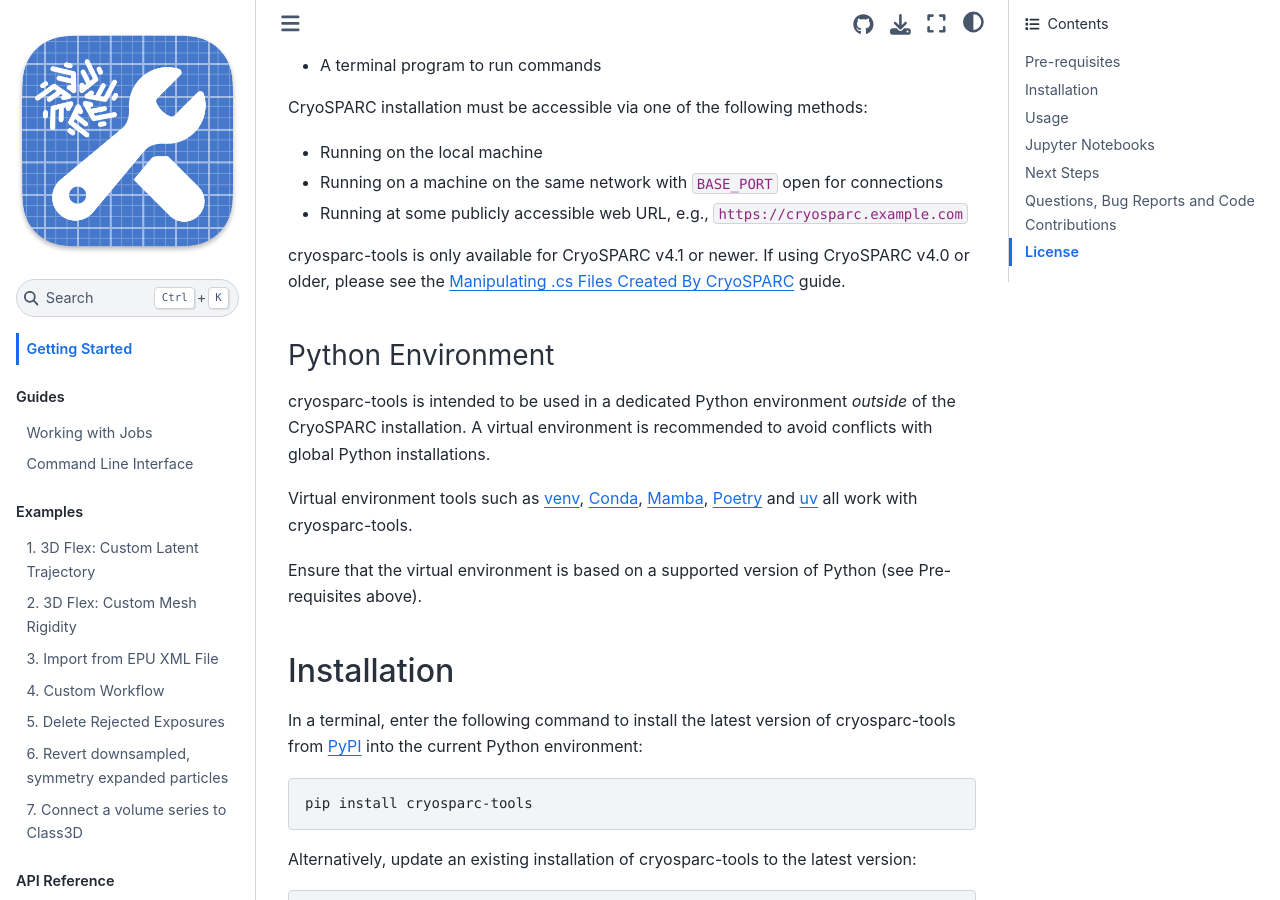
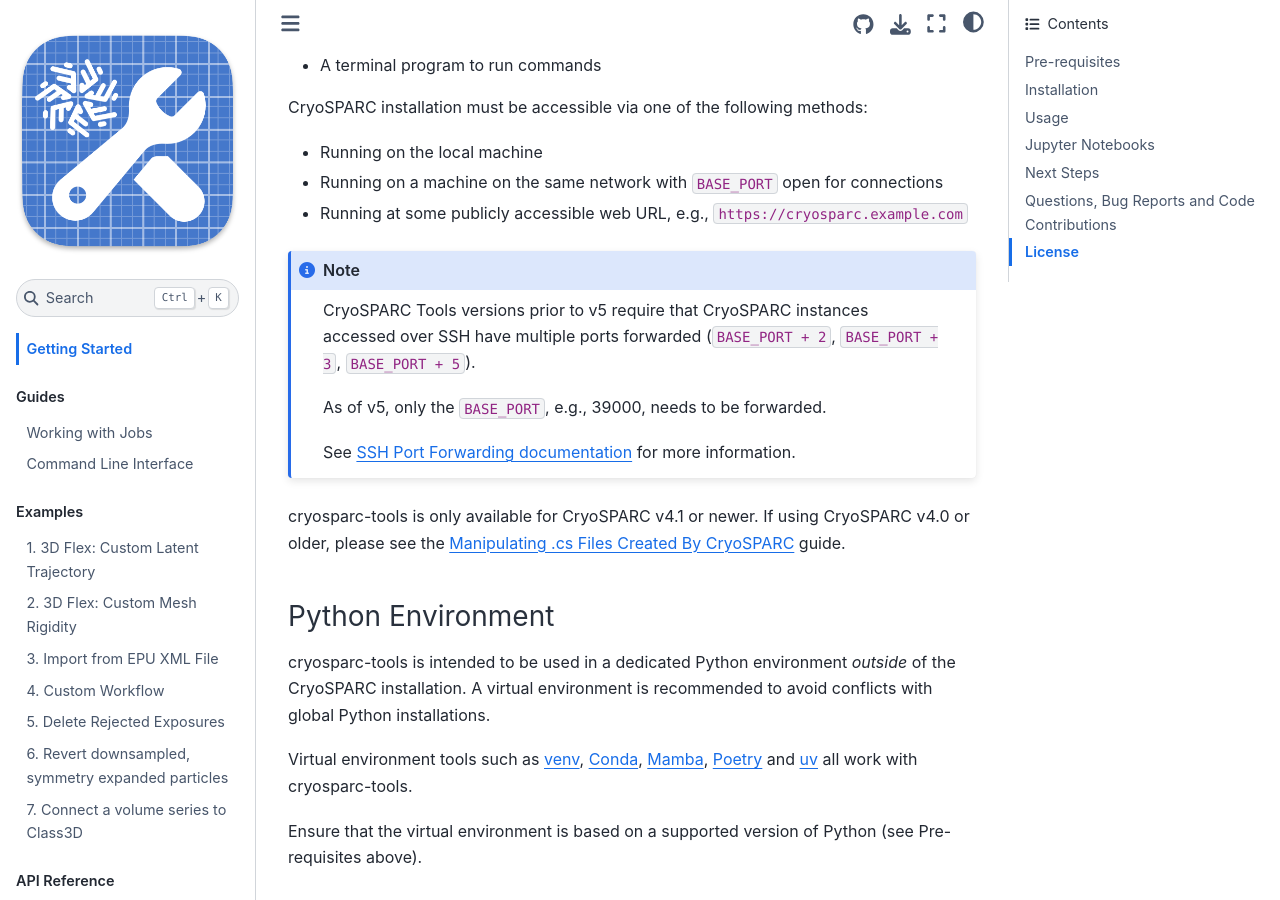
Before and after one commit to cryoem-uoft/cryosparc-tools, a Jupyter Book: the page built from docs/intro.md, in a window 1280 px wide and 900 px high, scrolled down 1185 px. Built offline with Jupyter Book 1.0.4 settings and Sphinx 7.4.7 and the Sphinx Book theme 1.1.4, drawn with Linux system fonts in a browser that asks for light colours; pages that are not in the unit, such as notebooks, are missing from menus.

Commit message:
docs: add note about SSH forwarding in v4

````diff
--- a/docs/intro.md
+++ b/docs/intro.md
@@ -32,6 +32,14 @@
 - Running on the local machine
 - Running on a machine on the same network with `BASE_PORT` open for connections
 - Running at some publicly accessible web URL, e.g., `https://cryosparc.example.com`
+
+```{note}
+CryoSPARC Tools versions prior to v5 require that CryoSPARC instances accessed over SSH have multiple ports forwarded (`BASE_PORT + 2`, `BASE_PORT + 3`, `BASE_PORT + 5`).
+
+As of v5, only the `BASE_PORT`, e.g., 39000, needs to be forwarded.
+
+See [SSH Port Forwarding documentation](https://guide.cryosparc.com/setup-configuration-and-management/how-to-download-install-and-configure/accessing-cryosparc#ssh-local-port-forwarding) for more information.
+```
 
 cryosparc-tools is only available for CryoSPARC v4.1 or newer. If using CryoSPARC v4.0 or older, please see the [Manipulating .cs Files Created By CryoSPARC](https://guide.cryosparc.com/setup-configuration-and-management/software-system-guides/manipulating-.cs-files-created-by-cryosparc) guide.
 
@@ -184,6 +192,7 @@
 ```
 
 (running-the-examples)=
+
 ### Running the Examples
 
 The example Jupyter notebooks require additional dependencies to run. Use [conda](https://docs.conda.io/en/latest/) or [mamba](https://mamba.readthedocs.io/en/latest/) to create a new Python environment with the required dependencies. Here, the environment is named `cryosparc-tools-example` but any name may be used:
````
